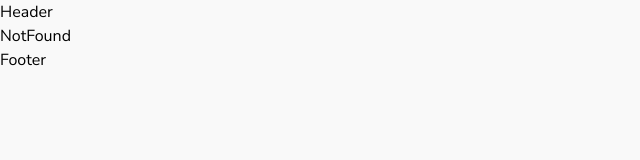
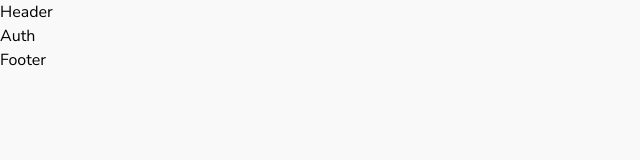
Before and after one commit to wisethee/react-health-nation, a React (Create React App) app: page /auth in a window 1280 px wide. Shown: the top 160 px of the page, without its empty margins (0-640 px from the left). Built offline with nearby package versions, Linux system fonts and the light colour scheme.

Commit message:
feat: add auth route component

```diff
--- a/src/app/app.jsx
+++ b/src/app/app.jsx
@@ -5,6 +5,7 @@
 import Header from "./core/layout/header/header";
 import Footer from "./core/layout/footer/footer";
 import Main from "./core/layout/main/main";
+import Auth from "./routes/auth/auth";
 import NotFound from "./routes/not-found/not-found";
 import Home from "./routes/home/home";
 
@@ -17,6 +18,7 @@
         <Route path="/" element={<Main />}>
           <Route path="*" element={<NotFound />} />
           <Route path="/" element={<Home />} />
+          <Route path="/auth" element={<Auth />} />
         </Route>
       </Routes>
 
--- /dev/null
+++ b/src/app/routes/auth/auth.jsx
@@ -0,0 +1,5 @@
+const Auth = () => {
+  return <div>Auth</div>;
+};
+
+export default Auth;
```
Also changed, not shown: 1 other file (tests, documents, lock files or other folders).
